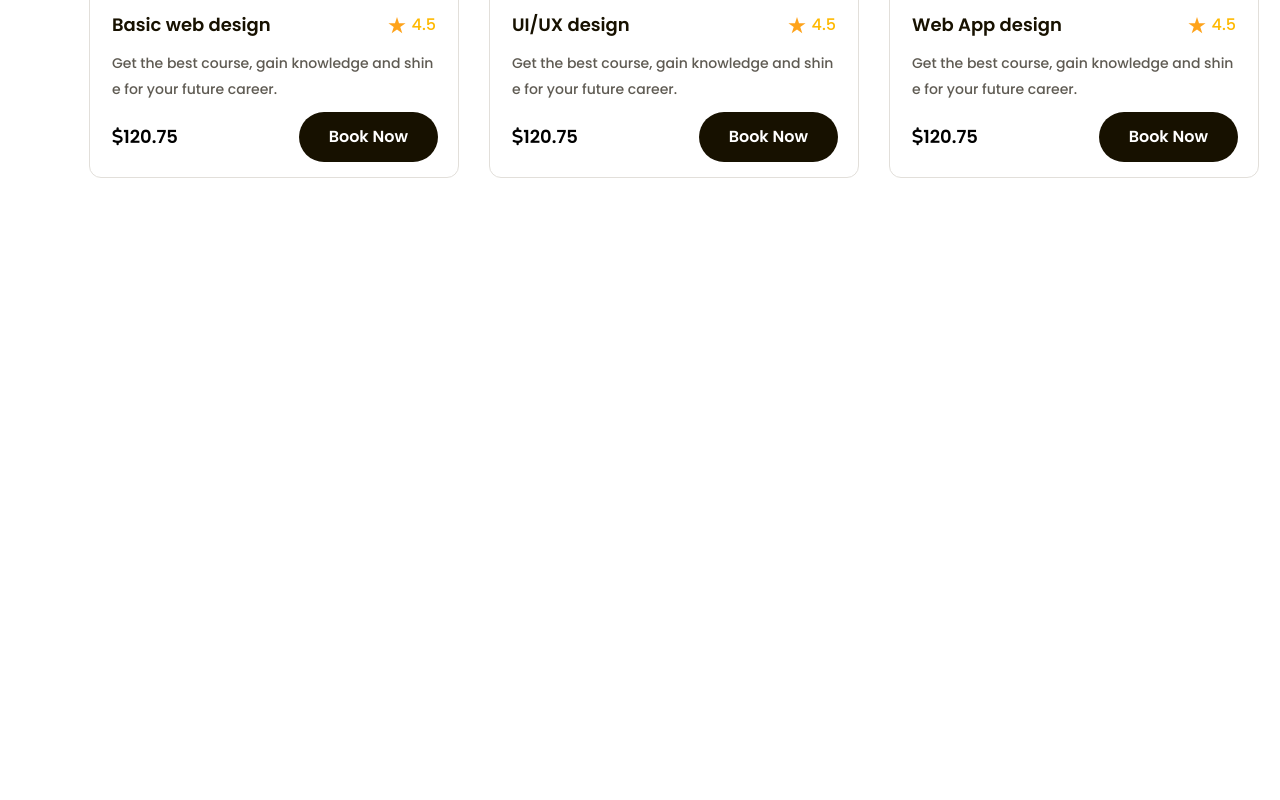
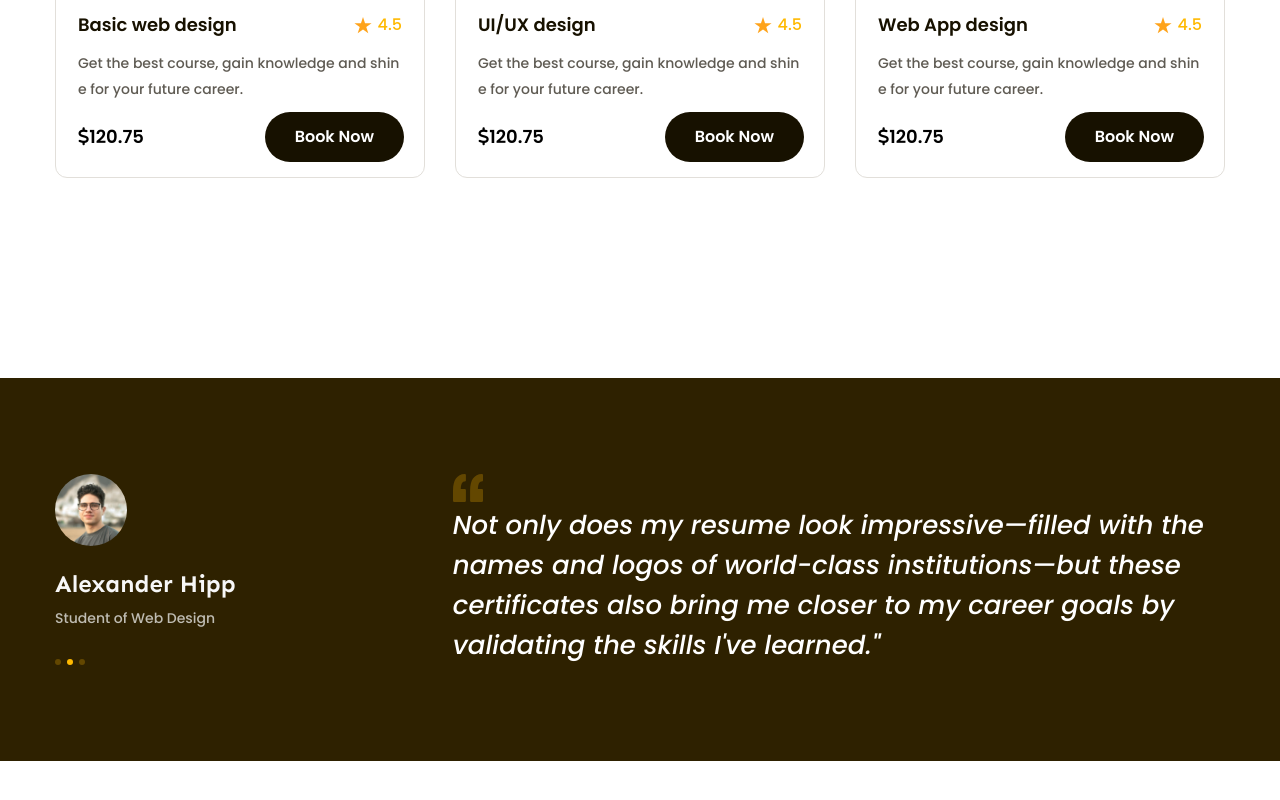
Before and after one commit to Triszz/learn-web, a plain HTML site: page index.html in a window 1280 px wide. Shown: the part 1570-2370 px from the top of the page. Drawn offline with Linux system fonts and the light colour scheme.

Commit message:
done feedback

```diff
--- a/assets/css/style.css
+++ b/assets/css/style.css
@@ -249,7 +249,7 @@ a {
 
 /*======================================= Courses =================================== */
 .courses {
-  padding: 65px;
+  padding: 65px 0;
   margin-top: 135px;
   background: #fff;
 }
@@ -282,9 +282,9 @@ a {
   display: flex;
   justify-content: space-between;
 }
-.courses .details .item .img {
+/* .courses .details .item .img {
   width: 100%;
-}
+} */
 .courses .control-btn {
   display: flex;
   justify-content: center;
@@ -377,3 +377,67 @@ a {
   font-weight: 600px;
   line-height: 1.67;
 }
+
+/* ============================== feedback ============================== */
+.feedback {
+  margin-top: 135px;
+  padding: 96px 0;
+  background: #2e2100;
+}
+.feedback-list {
+  display: flex;
+  overflow: hidden;
+}
+.feedback-item {
+  width: 100%;
+  display: flex;
+  flex-shrink: 0;
+  transform: translateX(-100%);
+  transition: all ease 0.5s;
+}
+.feedback-item .avatar {
+  width: 72px;
+  height: 72px;
+  border-radius: 50%;
+  object-fit: cover;
+}
+.feedback-item .info .member-name {
+  margin-top: 18px;
+  color: #f7f7f7;
+  font-family: var(--font-heading);
+  font-weight: 700;
+  font-size: 2.4rem;
+  line-height: 1.42;
+}
+.feedback-item .info .desc {
+  margin-top: 4px;
+  font-size: 1.4rem;
+  line-height: 1.86;
+  color: #bfbcb2;
+}
+.feedback-item .dots {
+  display: flex;
+  margin-top: 28px;
+  gap: 6px;
+}
+.feedback-item .dot {
+  height: 6px;
+  width: 6px;
+  border-radius: 50%;
+  background: #634700;
+  cursor: pointer;
+}
+.feedback-item .dot.active {
+  background-color: var(--primary-color);
+  cursor: default;
+}
+.feedback-item .content {
+  width: 66%;
+  margin-left: auto;
+}
+.feedback-item blockquote {
+  font-style: italic;
+  color: #ffffff;
+  font-size: 2.6rem;
+  line-height: 1.54;
+}
--- a/index.html
+++ b/index.html
@@ -280,6 +280,109 @@
           </div>
         </div>
       </div>
+      <!-- feedback -->
+      <div class="feedback">
+        <div class="main-content">
+          <div class="feedback-list">
+            <!-- item 1 -->
+            <div class="feedback-item">
+              <!-- khối bên trái -->
+              <div class="info">
+                <img
+                  src="./assets/img/avatar.jpg"
+                  alt="Alexander Hipp"
+                  class="avatar"
+                />
+                <p class="member-name">Alexander Hipp</p>
+                <p class="desc">Student of Web Design</p>
+                <div class="dots">
+                  <span class="dot active"></span>
+                  <span class="dot"></span>
+                  <span class="dot"></span>
+                </div>
+              </div>
+              <!-- khối bên phải -->
+              <div class="content">
+                <img
+                  src="./assets/icon/open-quote.svg"
+                  alt=""
+                  class="open-quotes"
+                />
+                <blockquote>
+                  Not only does my resume look impressive—filled with the names
+                  and logos of world-class institutions—but these certificates
+                  also bring me closer to my career goals by validating the
+                  skills I've learned."
+                </blockquote>
+              </div>
+            </div>
+            <!-- item 2 -->
+            <div class="feedback-item">
+              <!-- khối bên trái -->
+              <div class="info">
+                <img
+                  src="./assets/img/avatar2.jpg"
+                  alt="Alexander Hipp"
+                  class="avatar"
+                />
+                <p class="member-name">Alexander Hipp</p>
+                <p class="desc">Student of Web Design</p>
+                <div class="dots">
+                  <span class="dot"></span>
+                  <span class="dot active"></span>
+                  <span class="dot"></span>
+                </div>
+              </div>
+              <!-- khối bên phải -->
+              <div class="content">
+                <img
+                  src="./assets/icon/open-quote.svg"
+                  alt=""
+                  class="open-quotes"
+                />
+                <blockquote>
+                  Not only does my resume look impressive—filled with the names
+                  and logos of world-class institutions—but these certificates
+                  also bring me closer to my career goals by validating the
+                  skills I've learned."
+                </blockquote>
+              </div>
+            </div>
+            <!-- item 3 -->
+            <div class="feedback-item">
+              <!-- khối bên trái -->
+              <div class="info">
+                <img
+                  src="./assets/img/avatar3.jpg"
+                  alt="Alexander Hipp"
+                  class="avatar"
+                />
+                <p class="member-name">Alexander Hipp</p>
+                <p class="desc">Student of Web Design</p>
+                <div class="dots">
+                  <span class="dot"></span>
+                  <span class="dot"></span>
+                  <span class="dot active"></span>
+                </div>
+              </div>
+              <!-- khối bên phải -->
+              <div class="content">
+                <img
+                  src="./assets/icon/open-quote.svg"
+                  alt=""
+                  class="open-quotes"
+                />
+                <blockquote>
+                  Not only does my resume look impressive—filled with the names
+                  and logos of world-class institutions—but these certificates
+                  also bring me closer to my career goals by validating the
+                  skills I've learned."
+                </blockquote>
+              </div>
+            </div>
+          </div>
+        </div>
+      </div>
     </main>
   </body>
 </html>
```
Also changed, not shown: assets/icon/open-quote.svg (added), assets/img/avatar.jpg (added), assets/img/avatar2.jpg (added), assets/img/avatar3.jpg (added), note.txt.
